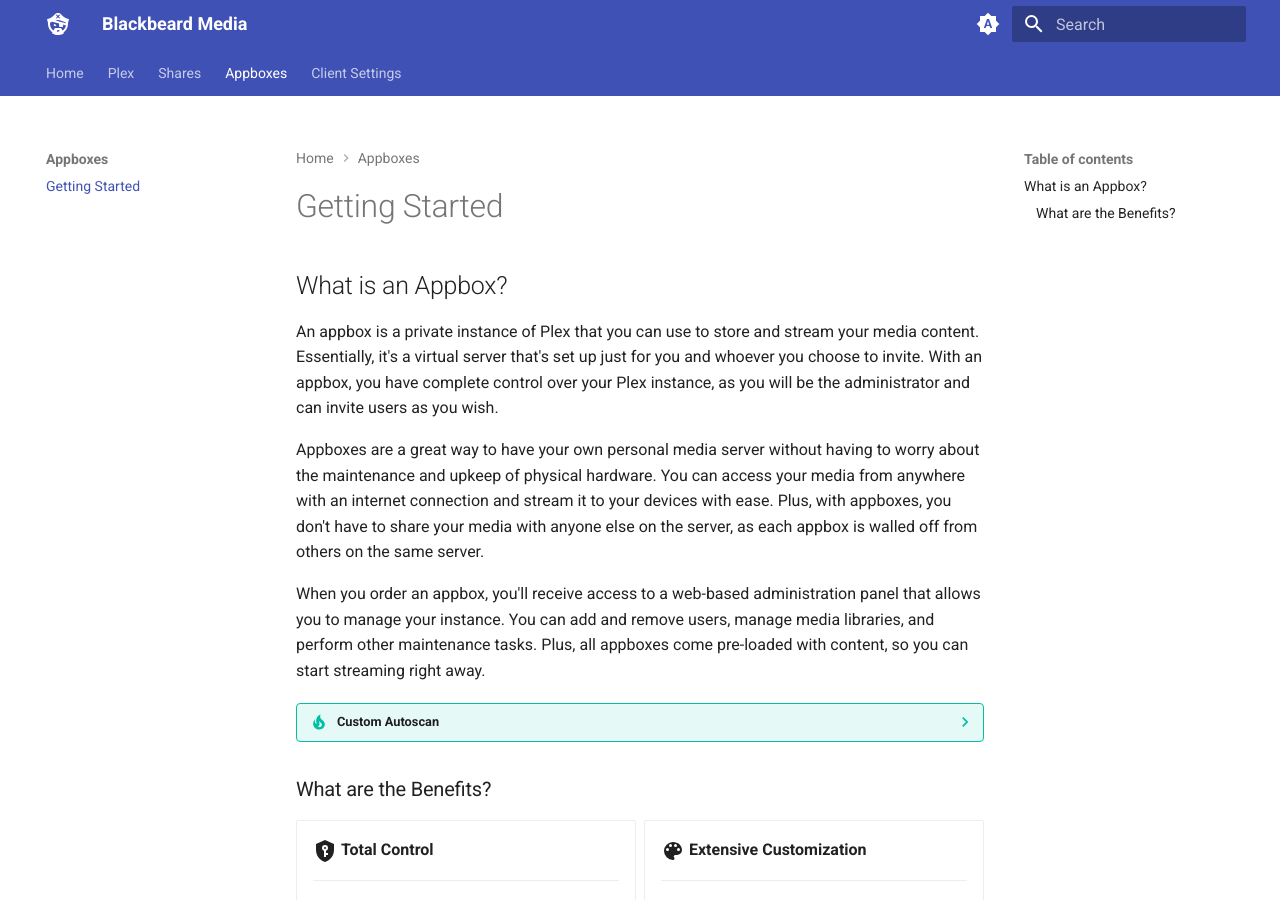
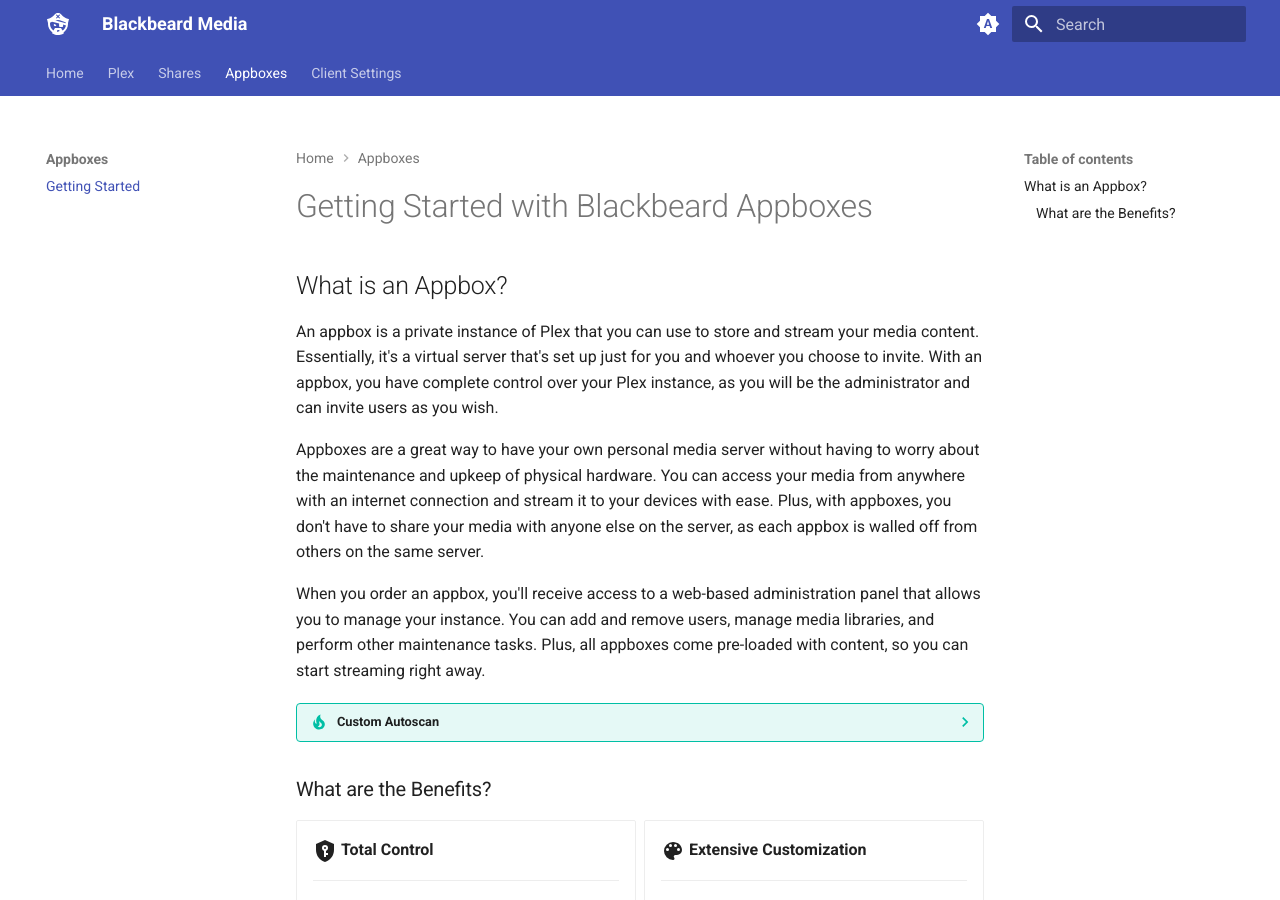
Before and after one commit to neomedia6989/docs-2, an MkDocs documentation site: the page built from docs/appboxes/getting-started.md, in a window 1280 px wide and 900 px high. Built offline with MkDocs 1.6.1 and Material for MkDocs 9.7.7, drawn with Linux system fonts in a browser that asks for light colours.

Commit message:
Update getting-started.md

```diff
--- a/docs/appboxes/getting-started.md
+++ b/docs/appboxes/getting-started.md
@@ -1,4 +1,4 @@
-# Getting Started
+# Getting Started with Blackbeard Appboxes
 
 ## What is an Appbox?
 
```
